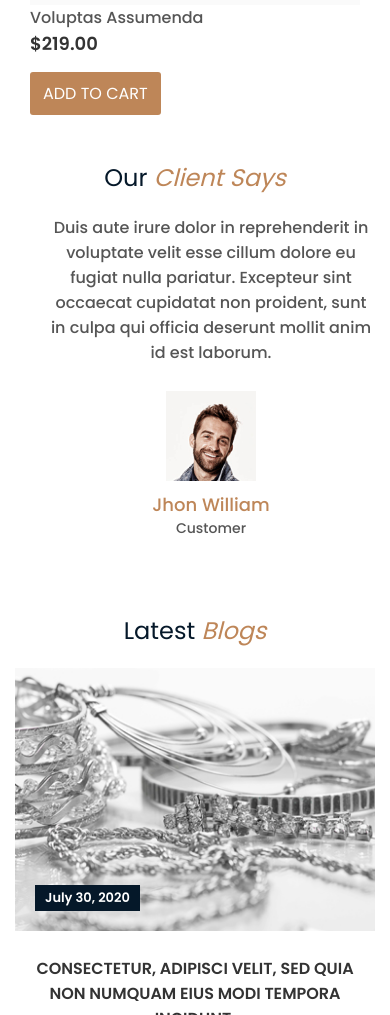
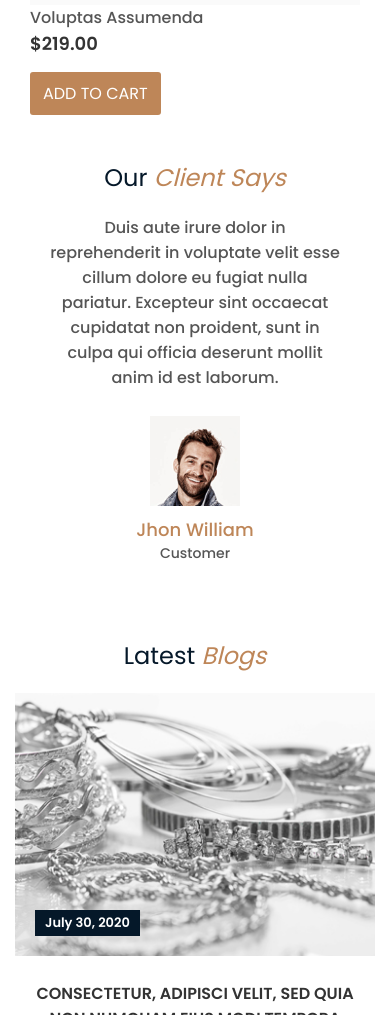
Before and after one commit to jnckalathiya/jewelry, a plain HTML site: page index.html in a window 390 px wide. Shown: the part 6540-7555 px from the top of the page. Drawn offline with nearby package versions, Linux system fonts and the light colour scheme.

Commit message:
second commit

```diff
--- a/assets/css/style.css
+++ b/assets/css/style.css
@@ -4,13 +4,14 @@ body {
     font-weight: 400;
     font-style: normal;
     color: #333;
+    overflow-x: hidden;
 }
 
 /* Comman CSS Start */
 /* Container CSS */
 .container {
     display: block;
-    width: 1200px;
+    max-width: 1200px;
     padding: 0 15px;
     margin: 0 auto;
     box-sizing: border-box;
@@ -740,6 +741,7 @@ ul {
     display: block;
     padding: 35px 0;
     box-sizing: border-box;
+    overflow: hidden;
 }
 
 .featured-outer .main-inner {
@@ -842,6 +844,7 @@ ul {
     background-size: cover;
     box-sizing: border-box;
     background-position: center center;
+    overflow: hidden;
 }
 
 .arrivals-outer .main-inner {
@@ -876,6 +879,7 @@ ul {
     display: block;
     padding: 35px 0;
     box-sizing: border-box;
+    overflow: hidden;
 }
 
 .client-outer .main-inner {
@@ -888,18 +892,18 @@ ul {
 
 .client-outer .main-inner .items .item {
     display: block;
-    width: 825px;
-    margin: 0 auto;
 }
 
 .client-outer .main-inner .items .item .item-inner {
     font-size: 0%;
+    display: flex;
+    align-items: center;
+    justify-content: center;
 }
 
 .client-outer .main-inner .items .item .item-inner .image-content {
-    display: inline-block;
+    display: block;
     width: 165px;
-    vertical-align: middle;
     padding-right: 25px;
     box-sizing: border-box;
     text-align: center;
@@ -1067,6 +1071,7 @@ ul {
     display: block;
     padding: 35px 0;
     box-sizing: border-box;
+    overflow: hidden;
 }
 
 .insta-outer .main-inner {
@@ -1466,12 +1471,7 @@ ul {
 
     /* Block 6 End */
 
-    /* Block 8 start */
-    .client-outer .main-inner .items .item {
-        width: 754px;
-    }
-
-    /* Block 8 End */
+
 
     /* Block 10 Start */
     .brand-outer .main-inner .items .item {
@@ -1637,9 +1637,7 @@ ul {
     /* Block 6 End */
 
     /* Block 8 start */
-    .client-outer .main-inner .items .item {
-        width: 732px;
-    }
+
 
     .client-outer .main-inner .items .item .item-inner {
         display: flex;
@@ -1888,9 +1886,7 @@ ul {
 
     /* Block 8 Start */
 
-    .client-outer .main-inner .items .item {
-        width: 592px;
-    }
+
 
     /* Block 8 End */
 }
@@ -2003,9 +1999,6 @@ ul {
 
     /* Block 8 Start */
 
-    .client-outer .main-inner .items .item {
-        width: 392px;
-    }
 
     .client-outer .main-inner .items .item .text-content {
         font-size: 16px;
```
